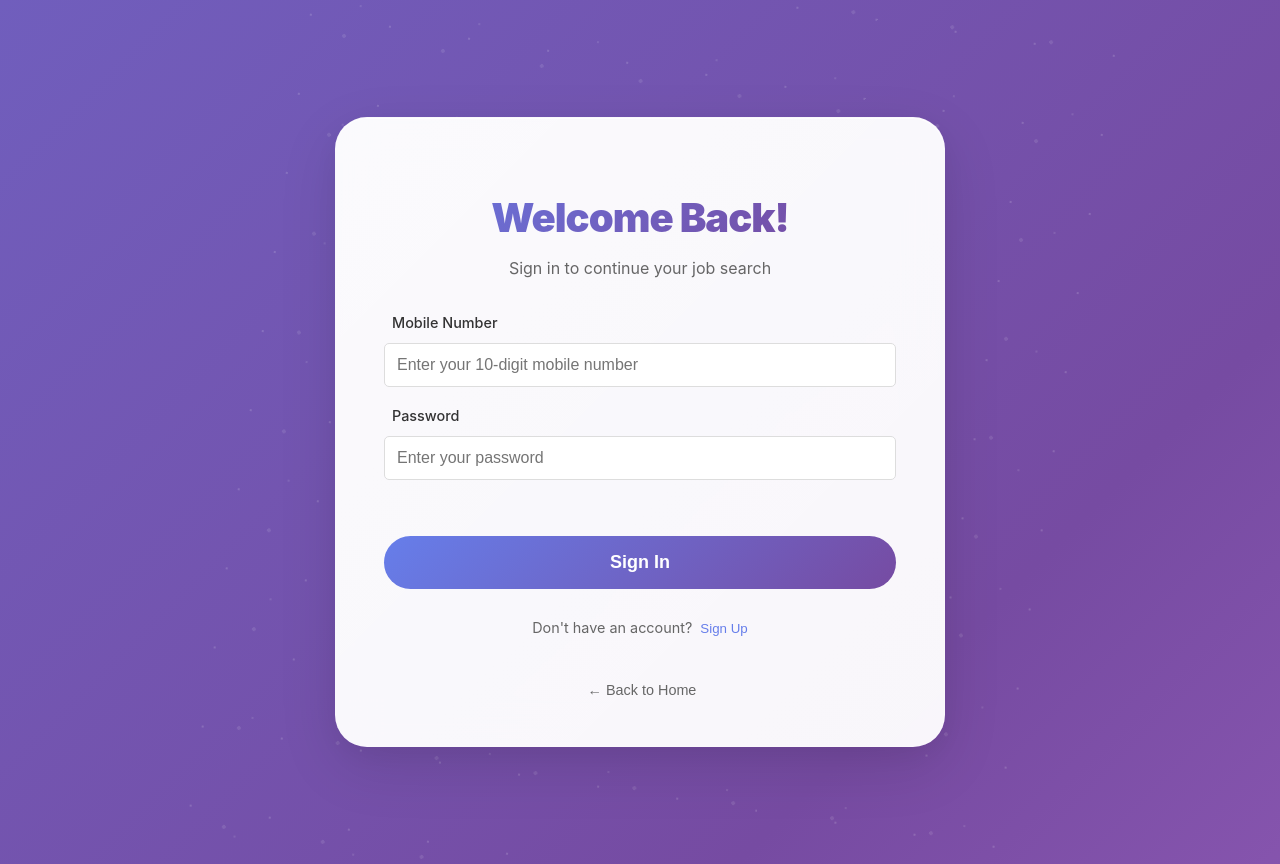
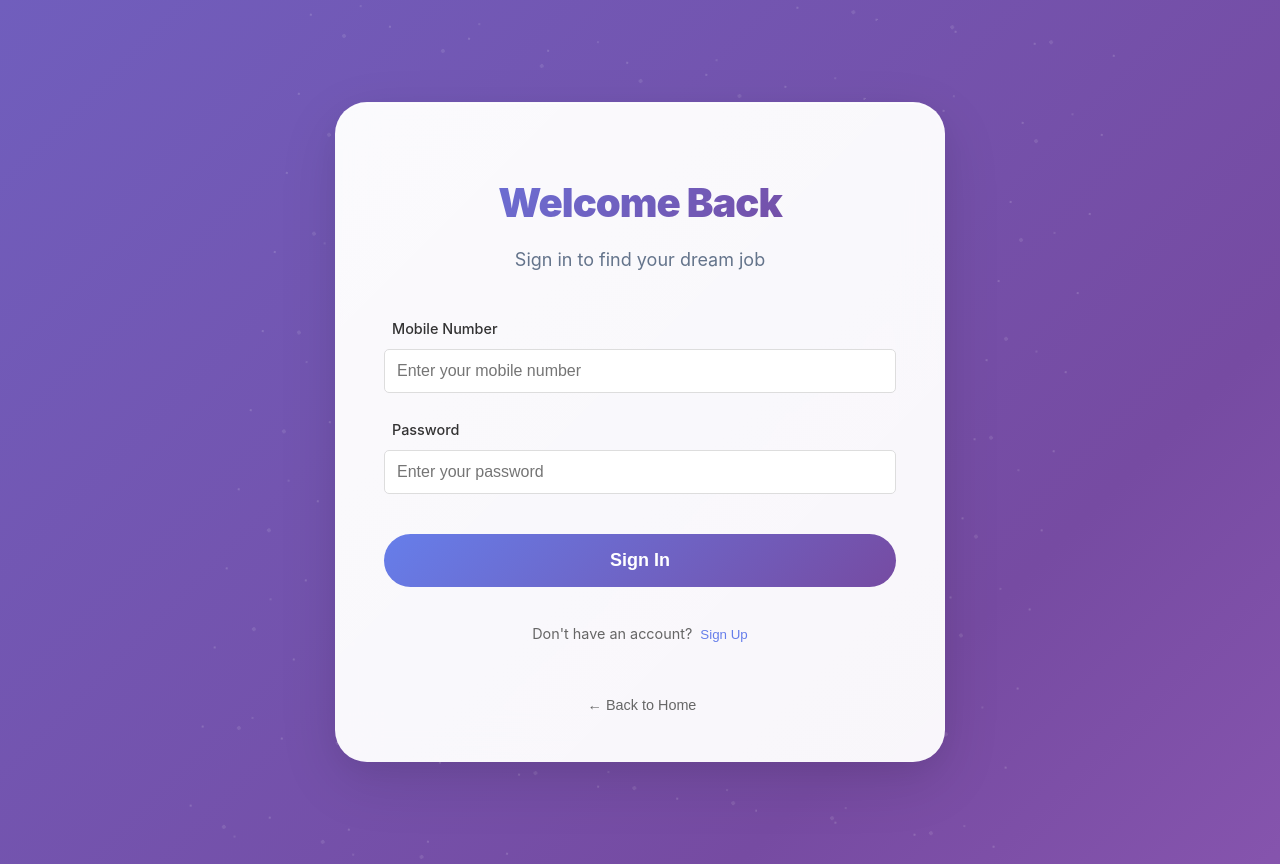
Before and after one commit to sumantajash1/JobBridge, a React (Create React App) app in the folder Frontend/: page /applicant/signin in a window 1280 px wide. Built offline with nearby package versions, Linux system fonts and the light colour scheme.

Commit message:
applicant sign up/in not redirecting

```diff
--- a/Frontend/src/pages/ApplicantSignIn.js
+++ b/Frontend/src/pages/ApplicantSignIn.js
@@ -1,133 +1,125 @@
-import React, { useState, useEffect } from 'react';
-import { useNavigate, useLocation } from 'react-router-dom';
+import React, { useState } from 'react';
+import { useNavigate } from 'react-router-dom';
 import './ApplicantSignIn.css';
 
 const ApplicantSignIn = () => {
-  const navigate = useNavigate();
-  const location = useLocation();
   const [formData, setFormData] = useState({
     mobileNo: '',
     password: ''
   });
+  const [isLoading, setIsLoading] = useState(false);
   const [errors, setErrors] = useState({});
+  const navigate = useNavigate();
 
-  useEffect(() => {
-    const token = localStorage.getItem('jwtToken');
-    if (token) {
-      const from = location.state?.from?.pathname || '/applicant/dashboard';
-      navigate(from, { replace: true });
+  const handleInputChange = (field, value) => {
+    setFormData(prev => ({
+      ...prev,
+      [field]: value
+    }));
+    if (errors[field]) {
+      setErrors(prev => ({
+        ...prev,
+        [field]: ''
+      }));
     }
-  }, [navigate, location]);
+  };
 
   const validateForm = () => {
-    console.log('Validating form with data:', formData);
     const newErrors = {};
+
+    // Mobile number validation
     if (!formData.mobileNo) {
       newErrors.mobileNo = 'Mobile number is required';
     } else if (!/^[0-9]{10}$/.test(formData.mobileNo)) {
       newErrors.mobileNo = 'Please enter a valid 10-digit mobile number';
     }
+
+    // Password validation
     if (!formData.password) {
       newErrors.password = 'Password is required';
     }
-    console.log('Validation errors:', newErrors);
+
     setErrors(newErrors);
     return Object.keys(newErrors).length === 0;
   };
 
-  const handleChange = (e) => {
-    const { name, value } = e.target;
-    console.log('Handling change for:', name, 'value:', value);
-    if (name === 'mobileNo' && !/^\d*$/.test(value)) {
-      return;
-    }
-    setFormData(prev => ({
-      ...prev,
-      [name]: value
-    }));
-    if (errors[name]) {
-      setErrors(prev => ({
-        ...prev,
-        [name]: ''
-      }));
-    }
-  };
-
   const handleSubmit = async (e) => {
     e.preventDefault();
-    console.log('Form submitted');
-
     if (validateForm()) {
-      console.log('Form is valid, proceeding with sign in');
+      setIsLoading(true);
       try {
-        const requestBody = {
-          mobileNo: formData.mobileNo,
-          password: formData.password
-        };
-        console.log('Sending request with body:', requestBody);
-
         const response = await fetch('http://localhost:8080/Applicant/SignIn', {
           method: 'POST',
           headers: {
             'Content-Type': 'application/json',
-            'Accept': '*/*',
-            'Connection': 'keep-alive'
           },
-          body: JSON.stringify(requestBody)
+          credentials: 'include',
+          body: JSON.stringify({
+            mobileNo: formData.mobileNo,
+            password: formData.password
+          })
         });
 
-        console.log('Response received:', response.status);
         const responseText = await response.text();
-        console.log('Response text:', responseText);
+        console.log('Response:', responseText);
 
-        if (responseText.startsWith('ey')) {
-          console.log('Valid token received, storing and redirecting');
-          localStorage.setItem('jwtToken', responseText);
-          navigate('/applicant/dashboard', { replace: true });
-        } else if (responseText === "Doesn't Exist") {
-          console.log('Account not found');
+        // Get JWT token from header
+        const jwtToken = response.headers.get('jwtToken');
+        console.log('JWT Token:', jwtToken);
+
+        if (responseText === "Doesn't Exist") {
           setErrors(prev => ({
             ...prev,
             mobileNo: 'No account found with this mobile number'
           }));
         } else if (responseText === "Wrong Password") {
-          console.log('Wrong password');
           setErrors(prev => ({
             ...prev,
             password: 'Incorrect password'
           }));
+        } else if (responseText) {
+          // If we get a name in response, it means login was successful
+          console.log('Login successful, redirecting...');
+          // Store the user's name
+          localStorage.setItem('userName', responseText);
+
+          // Force redirect to dashboard
+          window.location.replace('/applicant/dashboard');
+          return;
+        } else {
+          throw new Error('Invalid response from server');
         }
       } catch (error) {
-        console.error('Sign in error:', error);
+        console.error('Sign in failed:', error);
         setErrors(prev => ({
           ...prev,
-          submit: 'Failed to sign in. Please try again.'
+          submit: error.message || 'Failed to sign in. Please try again.'
         }));
+      } finally {
+        setIsLoading(false);
       }
-    } else {
-      console.log('Form validation failed');
     }
   };
 
   return (
-    <div className="signin-container">
-      <div className="signin-card">
-        <div className="signin-header">
-          <h1>Welcome Back!</h1>
-          <p>Sign in to continue your job search</p>
+    <div className="auth-container">
+      <div className="auth-card">
+        <div className="auth-header">
+          <h1 className="auth-title">Welcome Back</h1>
+          <p className="auth-subtitle">
+            Sign in to find your dream job
+          </p>
         </div>
 
-        <form className="signin-form" onSubmit={handleSubmit}>
-          <div className="form-field-container">
+        <form onSubmit={handleSubmit} className="auth-form">
           <div className={`form-field ${errors.mobileNo ? 'error' : ''}`}>
             <label htmlFor="mobileNo">Mobile Number</label>
             <input
+              id="mobileNo"
               type="tel"
-                id="mobileNo"
-                name="mobileNo"
+              placeholder="Enter your mobile number"
               value={formData.mobileNo}
-                onChange={handleChange}
-                placeholder="Enter your 10-digit mobile number"
+              onChange={(e) => handleInputChange('mobileNo', e.target.value)}
               maxLength="10"
               pattern="[0-9]*"
               inputMode="numeric"
@@ -138,25 +130,23 @@ const ApplicantSignIn = () => {
           <div className={`form-field ${errors.password ? 'error' : ''}`}>
             <label htmlFor="password">Password</label>
             <input
+              id="password"
               type="password"
-                id="password"
-                name="password"
+              placeholder="Enter your password"
               value={formData.password}
-                onChange={handleChange}
-                placeholder="Enter your password"
+              onChange={(e) => handleInputChange('password', e.target.value)}
             />
             {errors.password && <div className="error-message">{errors.password}</div>}
           </div>
+
+          {errors.submit && (
+            <div className="error-message" style={{ textAlign: 'center', marginBottom: '1rem' }}>
+              {errors.submit}
             </div>
+          )}
 
-          {errors.submit && <div className="submit-error">{errors.submit}</div>}
-
-          <div className="form-actions">
-            <button
-              type="submit"
-              className="submit-btn"
-            >
-              Sign In
+          <button type="submit" className="submit-btn" disabled={isLoading}>
+            {isLoading ? 'Signing In...' : 'Sign In'}
           </button>
           <p className="signup-link">
             Don't have an account?{' '}
@@ -175,7 +165,6 @@ const ApplicantSignIn = () => {
           >
             ← Back to Home
           </button>
-          </div>
         </form>
       </div>
     </div>
--- a/Frontend/src/pages/ApplicantSignUp.js
+++ b/Frontend/src/pages/ApplicantSignUp.js
@@ -106,34 +106,39 @@ const ApplicantSignUp = () => {
           body: JSON.stringify(applicantData)
         });
 
+        console.log('Response status:', response.status);
         const responseText = await response.text();
+        console.log('Response text:', responseText);
 
         // Check if response is empty or invalid
         if (!responseText) {
           throw new Error('Empty response from server');
         }
 
-        // Get JWT token from header
-        const jwtToken = response.headers.get('jwtToken');
-
-        // Check if we have a valid JWT token in the header
-        if (jwtToken) {
-          navigate('/applicant/dashboard', { replace: true });
+        // Check if response is a JWT token (starts with 'ey')
+        if (responseText.startsWith('ey')) {
+          console.log('JWT token received, storing and redirecting...');
+          localStorage.setItem('jwtToken', responseText);
+          console.log('Token stored, redirecting to dashboard...');
+          window.location.replace('/applicant/dashboard');
           return;
         }
 
         // Handle different error cases
         if (responseText.trim() === "PhoneExists") {
+          console.log('Phone number exists error');
           setErrors(prev => ({
             ...prev,
             mobNo: 'An account with this mobile number already exists'
           }));
         } else if (responseText.trim() === "EmailExists") {
+          console.log('Email exists error');
           setErrors(prev => ({
             ...prev,
             email: 'An account with this email already exists'
           }));
         } else {
+          console.log('Other error:', responseText);
           setErrors(prev => ({
             ...prev,
             submit: `Sign up failed: ${responseText}`
--- a/Frontend/src/pages/companyDashboard.js
+++ b/Frontend/src/pages/companyDashboard.js
@@ -58,6 +58,13 @@ const Dashboard = () => (
   </Box>
 );
 
+const getCookie = (name) => {
+  const value = `; ${document.cookie}`;
+  const parts = value.split(`; ${name}=`);
+  if (parts.length === 2) return parts.pop().split(';').shift();
+  return null;
+};
+
 const CompanyDashboard = () => {
   const navigate = useNavigate();
   const [anchorEl, setAnchorEl] = useState(null);
@@ -66,7 +73,7 @@ const CompanyDashboard = () => {
 
   useEffect(() => {
     // Check if user is authenticated
-    const token = localStorage.getItem('companyToken');
+    const token = getCookie('jwtToken');
     if (!token) {
       navigate('/employer/signin', { replace: true });
     }
@@ -114,7 +121,7 @@ const CompanyDashboard = () => {
 
   const handleLogout = () => {
     handleClose();
-    localStorage.removeItem('companyToken');
+    document.cookie = 'jwtToken=; expires=Thu, 01 Jan 1970 00:00:00 UTC; path=/;';
     navigate('/employer/signin', { replace: true });
   };
 
--- a/Frontend/src/pages/companySignIn.js
+++ b/Frontend/src/pages/companySignIn.js
@@ -63,17 +63,24 @@ const CompanySignIn = () => {
         console.log('Response:', responseText);
 
         if (responseText === "Invalid GST Number" ||
-            responseText === "Company is not found, please register" ||
-            responseText === "Password is Wrong") {
-          throw new Error(responseText);
+            responseText === "Company is not found, please register") {
+          setErrors(prev => ({
+            ...prev,
+            gstNum: responseText
+          }));
+          return;
+        } else if (responseText === "Password is Wrong") {
+          setErrors(prev => ({
+            ...prev,
+            password: responseText
+          }));
+          return;
         }
 
-        // Store the JWT token from response body
+        // Only proceed with token storage and redirection if we have a valid response
         if (responseText && responseText.length > 0) {
           localStorage.setItem('companyToken', responseText);
           console.log('Token stored successfully');
-
-          // Use window.location for hard navigation
           window.location.href = '/employer/dashboard';
         } else {
           throw new Error('No token received');
```
Also changed, not shown: Frontend/src/pages/ApplicantDashboard.js (+25 -10 lines). Lines whose indentation alone changed are shown as unchanged.
